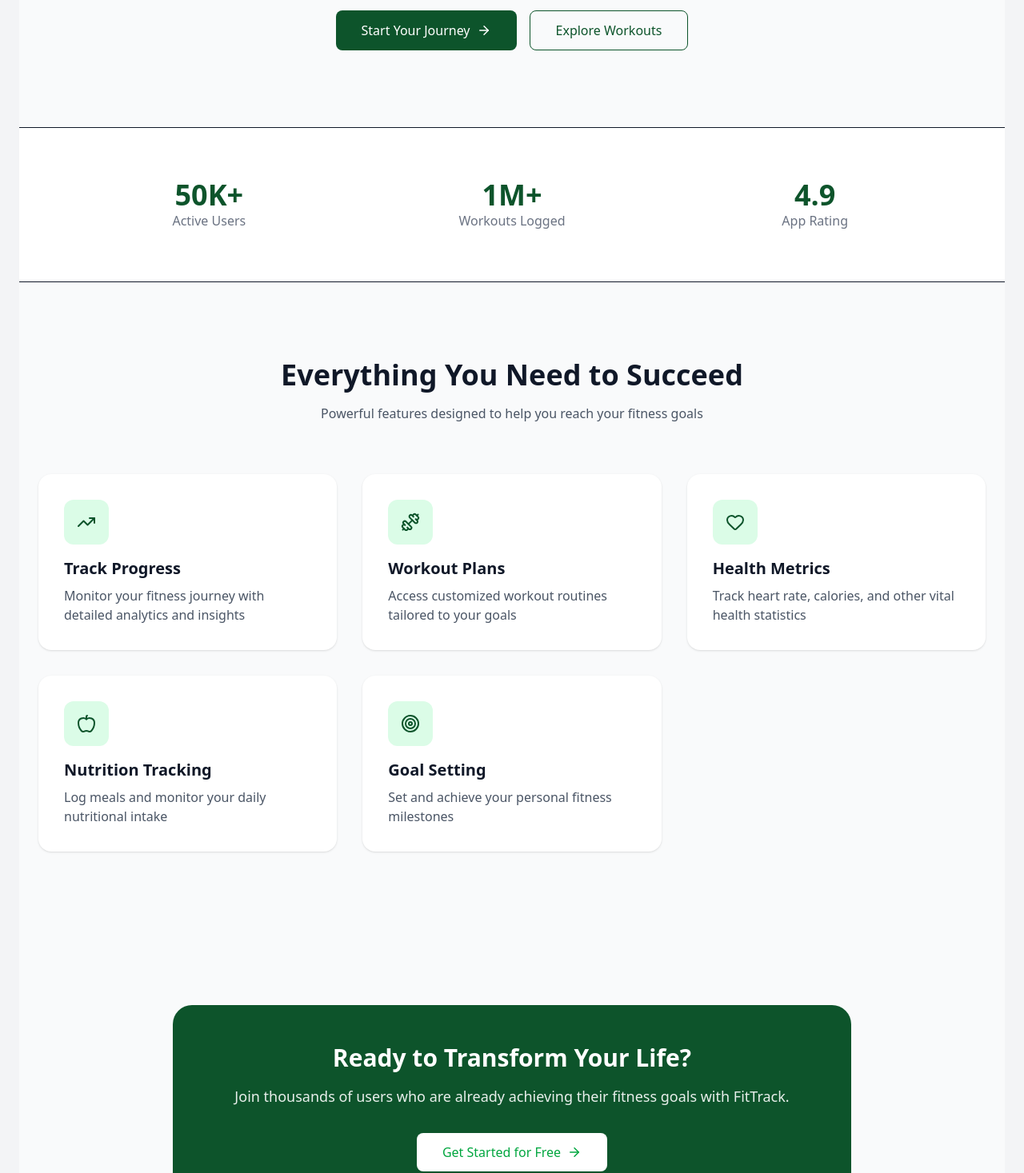
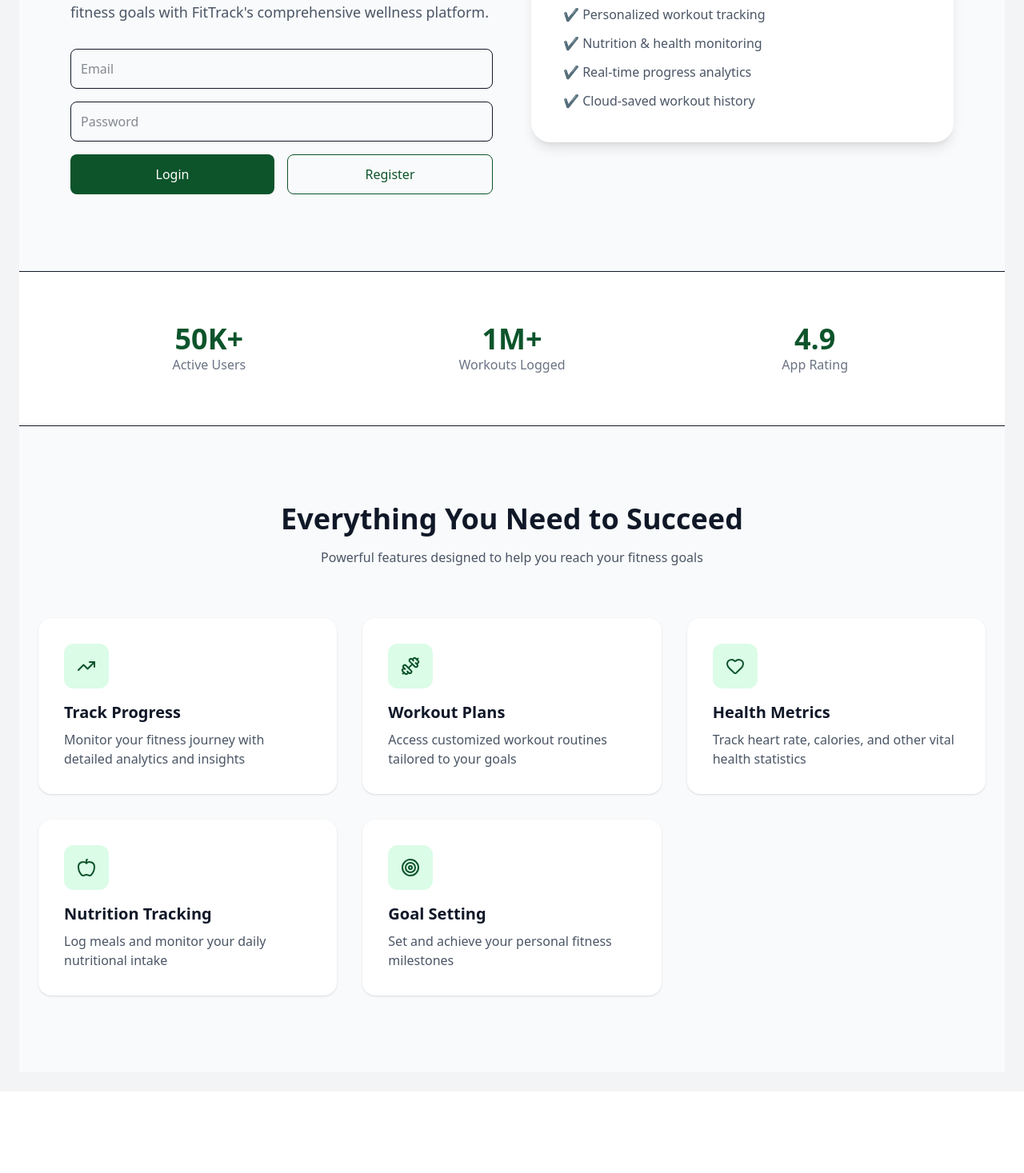
Before and after one commit to OluwadamilolaOlaniyan/Fitness-Tracker, a React (Vite) app: page / in a window 1280 px wide. Shown: the part 331-1798 px from the top of the page at 80% size. After the commit the page ends 1696 px from the top, so only its background shows below. Built offline with nearby package versions, Linux system fonts and the light colour scheme; no server answers.

Commit message:
added features to the Health Page

```diff
--- a/package.json
+++ b/package.json
@@ -12,6 +12,7 @@
   "dependencies": {
     "@tailwindcss/vite": "^4.1.18",
     "axios": "^1.13.5",
+    "firebase": "^12.9.0",
     "lucide-react": "^0.575.0",
     "react": "^19.2.0",
     "react-dom": "^19.2.0",
--- /dev/null
+++ b/src/components/ProtectedRoute.jsx
@@ -0,0 +1,11 @@
+import { useContext } from "react";
+import { AuthContext } from "../context/AuthContext";
+import { Navigate } from "react-router-dom";
+
+export default function ProtectedRoute({ children }) {
+  const { user } = useContext(AuthContext);
+
+  if (!user) return <Navigate to="/" />;
+
+  return children;
+}
--- a/src/components/workout/ActiveWorkout.jsx
+++ b/src/components/workout/ActiveWorkout.jsx
@@ -1,7 +1,21 @@
 
 import { Clock, Flame, Check } from "lucide-react";
+import { addDoc, collection } from "firebase/firestore";
+import { db } from "../../firebase";
+import { useContext } from "react";
+import { AuthContext } from "../../context/AuthContext";
 
 export default function ActiveWorkout() {
+  const { user } = useContext(AuthContext);
+
+const saveWorkout = async () => {
+  await addDoc(collection(db, "users", user.uid, "workouts"), {
+    name: "Strength Builder",
+    duration: "45 min",
+    calories: 380,
+    date: new Date()
+  });
+};
   const exercises = [
     { name: "Squats", sets: "3 sets × 12", completed: true },
     { name: "Push-ups", sets: "3 sets × 15", current: true },
--- /dev/null
+++ b/src/context/AuthContext.jsx
@@ -0,0 +1,24 @@
+
+import { createContext, useEffect, useState } from "react";
+import { auth } from "../firebase";
+import { onAuthStateChanged } from "firebase/auth";
+
+export const AuthContext = createContext();
+
+export function AuthProvider({ children }) {
+  const [user, setUser] = useState(null);
+
+  useEffect(() => {
+    const unsubscribe = onAuthStateChanged(auth, (currentUser) => {
+      setUser(currentUser);
+    });
+
+    return () => unsubscribe();
+  }, []);
+
+  return (
+    <AuthContext.Provider value={{ user }}>
+      {children}
+    </AuthContext.Provider>
+  );
+}
--- /dev/null
+++ b/src/firebase.js
@@ -0,0 +1,17 @@
+import { initializeApp } from "firebase/app";
+import { getAuth } from "firebase/auth";
+import { getFirestore } from "firebase/firestore";
+
+const firebaseConfig = {
+  apiKey: "YOUR_KEY",
+  authDomain: "YOUR_DOMAIN",
+  projectId: "YOUR_PROJECT_ID",
+  storageBucket: "YOUR_BUCKET",
+  messagingSenderId: "YOUR_ID",
+  appId: "YOUR_APP_ID"
+};
+
+const app = initializeApp(firebaseConfig);
+
+export const auth = getAuth(app);
+export const db = getFirestore(app);
--- a/src/main.jsx
+++ b/src/main.jsx
@@ -3,9 +3,14 @@
 import App from "./App";
 import "./index.css";
 import { BrowserRouter } from "react-router-dom";
+import { AuthProvider } from "./context/AuthContext";
 
 ReactDOM.createRoot(document.getElementById("root")).render(
-  <BrowserRouter>
-    <App />
-  </BrowserRouter>
+  <React.StrictMode>
+    <BrowserRouter>
+      <AuthProvider>
+        <App />
+      </AuthProvider>
+    </BrowserRouter>
+  </React.StrictMode>
 );
--- a/src/pages/Home.jsx
+++ b/src/pages/Home.jsx
@@ -1,5 +1,4 @@
-
-import { Link } from "react-router-dom";
+import { Link, useNavigate } from "react-router-dom";
 import {
   TrendingUp,
   Dumbbell,
@@ -8,8 +7,42 @@
   Target,
   ArrowRight,
 } from "lucide-react";
+import { useState, useContext } from "react";
+import { auth } from "../firebase";
+import {
+  signInWithEmailAndPassword,
+  createUserWithEmailAndPassword,
+} from "firebase/auth";
+import { AuthContext } from "../context/AuthContext";
 
 export default function Home() {
+  const navigate = useNavigate();
+  const { user } = useContext(AuthContext);
+
+  const [email, setEmail] = useState("");
+  const [password, setPassword] = useState("");
+  const [error, setError] = useState("");
+
+  const handleRegister = async () => {
+    try {
+      setError("");
+      await createUserWithEmailAndPassword(auth, email, password);
+      navigate("/dashboard");
+    } catch (err) {
+      setError(err.message);
+    }
+  };
+
+  const handleLogin = async () => {
+    try {
+      setError("");
+      await signInWithEmailAndPassword(auth, email, password);
+      navigate("/dashboard");
+    } catch (err) {
+      setError(err.message);
+    }
+  };
+
   const features = [
     {
       icon: TrendingUp,
@@ -54,8 +87,10 @@
 
       {/* HERO SECTION */}
       <section className="py-24 bg-gray-50">
-        <div className="max-w-4xl mx-auto px-6 text-center">
+        <div className="max-w-6xl mx-auto px-6 grid lg:grid-cols-2 gap-12 items-center">
 
+          {/* Left Text */}
+          <div>
             <h1 className="text-5xl font-bold mb-6">
               Your Journey to a{" "}
               <span className="text-green-900">Healthier You</span>
@@ -66,21 +101,71 @@
               goals with FitTrack's comprehensive wellness platform.
             </p>
 
-          <div className="flex flex-col sm:flex-row gap-4 justify-center">
+            {!user && (
+              <div className="space-y-4">
+                <input
+                  type="email"
+                  placeholder="Email"
+                  className="w-full p-3 border rounded-lg"
+                  onChange={(e) => setEmail(e.target.value)}
+                />
+
+                <input
+                  type="password"
+                  placeholder="Password"
+                  className="w-full p-3 border rounded-lg"
+                  onChange={(e) => setPassword(e.target.value)}
+                />
+
+                {error && (
+                  <p className="text-red-500 text-sm">{error}</p>
+                )}
+
+                <div className="flex gap-4">
+                  <button
+                    onClick={handleLogin}
+                    className="flex-1 bg-green-900 text-white py-3 rounded-lg hover:bg-green-800 transition"
+                  >
+                    Login
+                  </button>
+
+                  <button
+                    onClick={handleRegister}
+                    className="flex-1 border border-green-900 text-green-900 py-3 rounded-lg hover:bg-green-900 hover:text-white transition"
+                  >
+                    Register
+                  </button>
+                </div>
+              </div>
+            )}
+
+            {user && (
+              <div className="mt-6">
+                <p className="mb-4 text-green-900 font-medium">
+                  Welcome back, {user.email}
+                </p>
                 <Link
                   to="/dashboard"
-              className="bg-green-900 text-white px-8 py-3 rounded-lg flex items-center justify-center gap-2 hover:bg-green-800 transition"
+                  className="bg-green-900 text-white px-8 py-3 rounded-lg inline-flex items-center gap-2 hover:bg-green-800 transition"
                 >
-              Start Your Journey
+                  Go to Dashboard
                   <ArrowRight size={18} />
                 </Link>
+              </div>
+            )}
+          </div>
 
-            <Link
-              to="/workout"
-              className="border border-green-900 text-green-900 px-8 py-3 rounded-lg hover:bg-green-900 hover:text-white transition"
-            >
-              Explore Workouts
-            </Link>
+          {/*  Right side text */}
+          <div className="hidden lg:block bg-white p-10 rounded-3xl shadow-lg">
+            <h3 className="text-2xl font-semibold mb-4">
+              Why Choose FitTrack?
+            </h3>
+            <ul className="space-y-3 text-gray-600">
+              <li>✔ Personalized workout tracking</li>
+              <li>✔ Nutrition & health monitoring</li>
+              <li>✔ Real-time progress analytics</li>
+              <li>✔ Cloud-saved workout history</li>
+            </ul>
           </div>
 
         </div>
@@ -136,31 +221,6 @@
         </div>
       </section>
 
-      {/* CTA SECTION */}
-      <section className="py-24">
-        <div className="max-w-4xl mx-auto px-6 text-center">
-          <div className="bg-green-900 text-white rounded-3xl p-12">
-
-            <h2 className="text-3xl font-bold mb-4">
-              Ready to Transform Your Life?
-            </h2>
-
-            <p className="text-lg opacity-90 mb-8">
-              Join thousands of users who are already achieving their fitness goals with FitTrack.
-            </p>
-
-            <Link
-              to="/dashboard"
-              className="bg-white text-green-600 px-8 py-3 rounded-lg hover:opacity-90 transition inline-flex items-center gap-2"
-            >
-              Get Started for Free
-              <ArrowRight size={18} />
-            </Link>
-
-          </div>
-        </div>
-      </section>
-
     </div>
   );
 }
```
Also changed, not shown: src/components/workout/WorkoutHistory.jsx (+71 -27 lines), 1 other file (tests, documents, lock files or other folders). Lines whose indentation alone changed are shown as unchanged.
